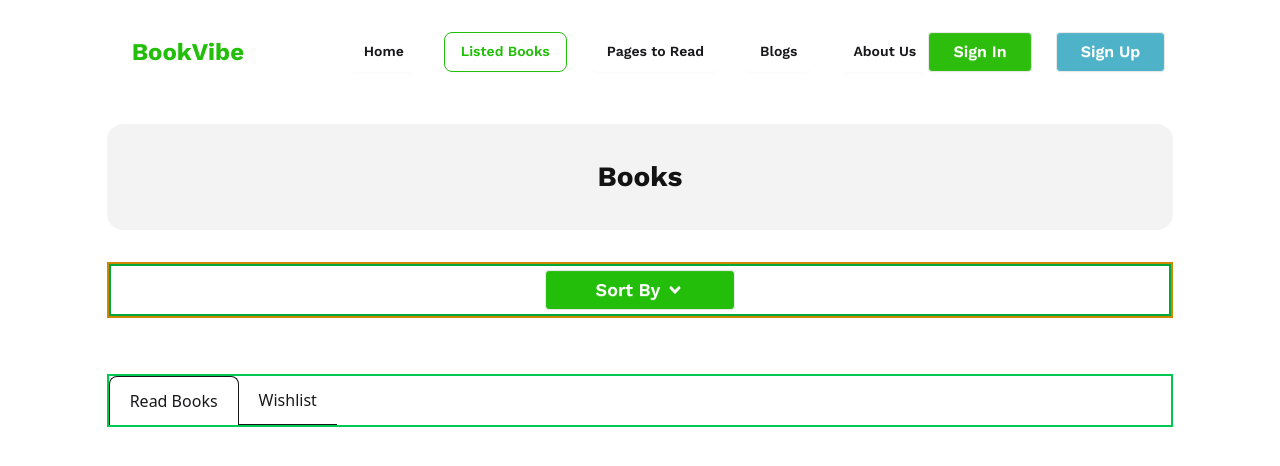
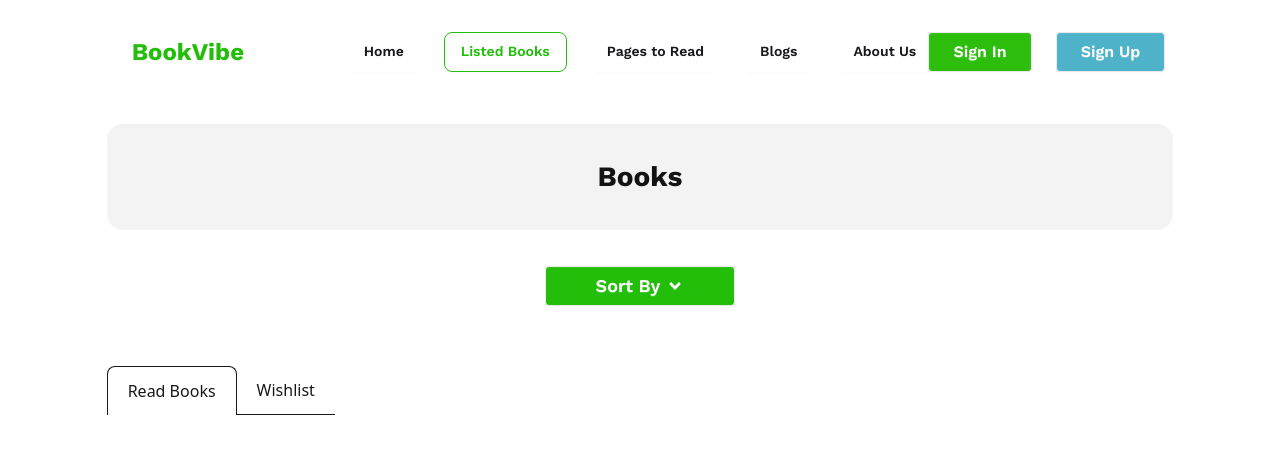
Before and after one commit to jnakht/book-vibe, a React (Vite) app: page /listedBooks in a window 1280 px wide. Shown: the top 466 px of the page. Built offline with nearby package versions, Linux system fonts and the light colour scheme; a web font is replaced by a local one.

Commit message:
extra borders are removed

```diff
--- a/src/assets/Components/ListedBooks/ListedBooks.jsx
+++ b/src/assets/Components/ListedBooks/ListedBooks.jsx
@@ -9,8 +9,8 @@ const ListedBooks = () => {
         <div className="w-10/12 mx-auto">
             <ListedBooksTitle></ListedBooksTitle>
             {/* dropdown menu start*/}
-            <div className=" border-2 border-yellow-600 mt-8 mb-[56px]">
-                <div className="dropdown dropdown-bottom dropdown-center border-2 border-green-600 flex justify-center">
+            <div className=" mt-8 mb-[56px]">
+                <div className="dropdown dropdown-bottom dropdown-center  flex justify-center">
                     <div tabIndex={0} role="button" className="btn m-1 w-[190px] bg-[#23BE0A] text-white work-sans text-lg font-semibold">Sort By<FaAngleDown /></div>
                     <ul tabIndex={0} className="dropdown-content menu bg-[#1313130D] rounded-box z-1 w-[190px] p-2 shadow-sm work-sans text-base font-normal">
                         <li><a>Rating</a></li>
@@ -22,7 +22,7 @@ const ListedBooks = () => {
             {/* dropdown menu end */}
 
             {/* card start */}
-            <div className="flex items-center  overflow-x-auto overflow-y-hidden sm:justify-start flex-nowrap border-2 border-green-500 dark:bg-gray-100 dark:text-gray-800 ">
+            <div className="flex items-center  overflow-x-auto overflow-y-hidden sm:justify-start flex-nowrap  dark:bg-gray-100 dark:text-gray-800 ">
                 <Link  onClick={() => setActiveCard(0)} className={`flex items-center flex-shrink-0 px-5 py-3 space-x-2  dark:border-gray-600 dark:text-gray-600 ${activeCard === 0 ? 'border border-b-0 rounded-t-lg ' : 'border-b'}`}>
 
                     <span>Read Books</span>
```
